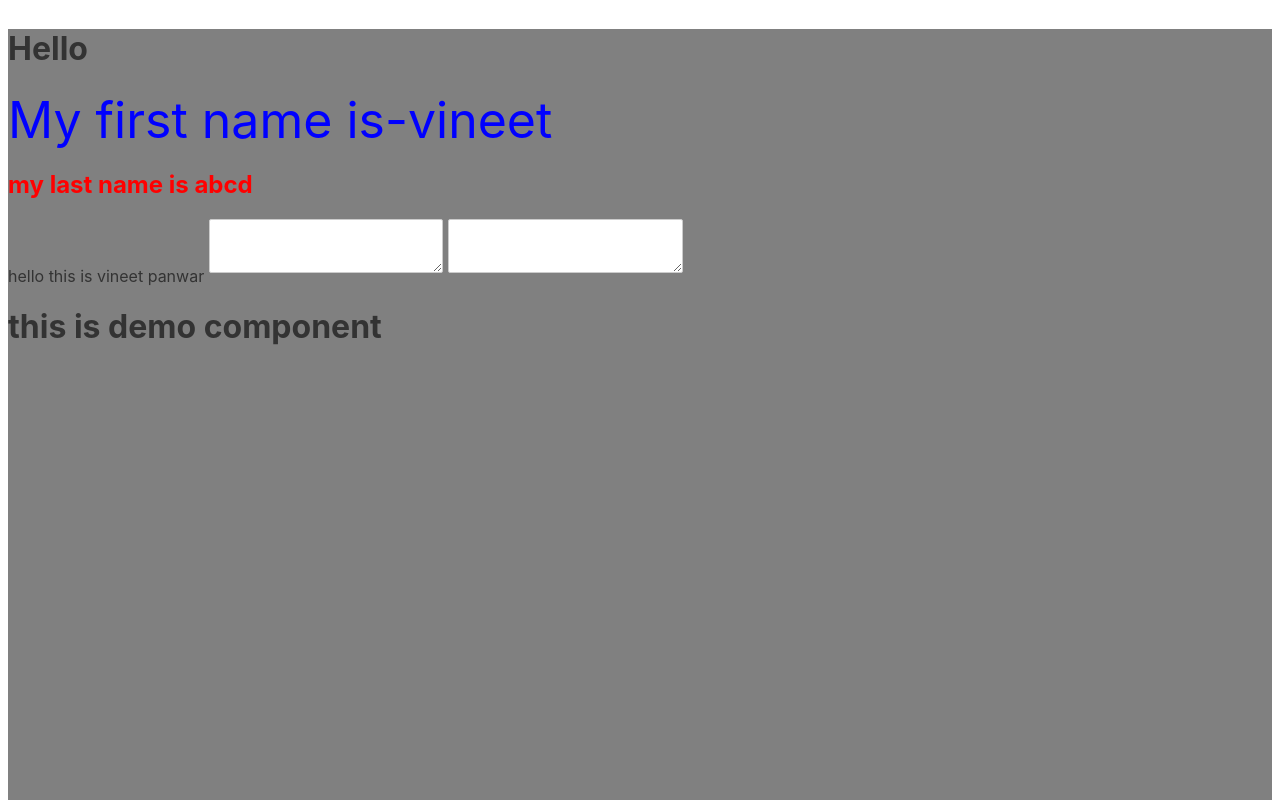
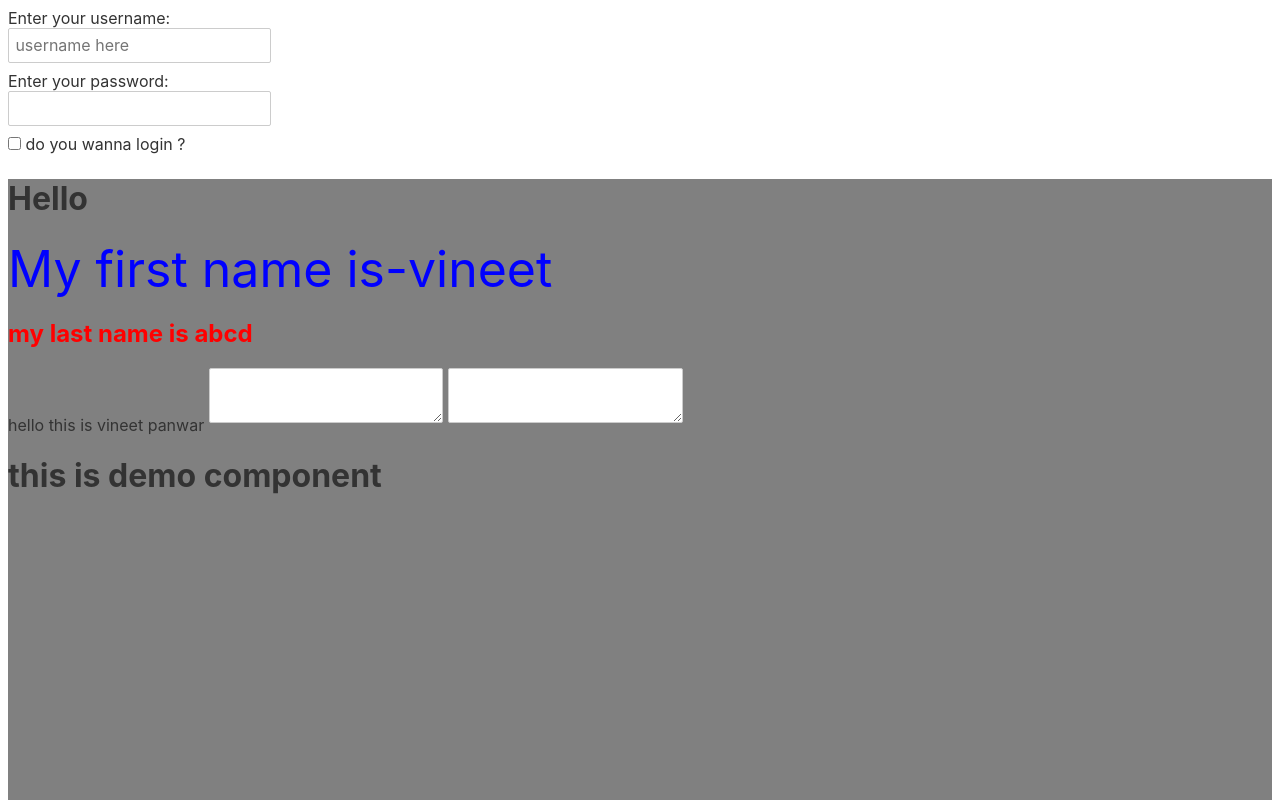
Before and after one commit to vineetpanwar/svelte-hello-world, a Svelte app: page / in a window 1280 px wide. Shown: the top 800 px of the page. Built offline with nearby package versions, Linux system fonts and the light colour scheme.

Commit message:
added animations

```diff
--- a/src/App.svelte
+++ b/src/App.svelte
@@ -1,4 +1,5 @@
 <script>
+	import {slide, fade ,blur} from "svelte/transition"
 	import Surname from "./surname.svelte";
 	import TagLineGenerator from "./tagLineGenerator.svelte";
 	import DemoCompo from "./DemoCompo.svelte";
@@ -6,7 +7,26 @@
 	let vineet = "vineet";
 	let stringToShow = "";
 	let htmlToShow = "";
+	let bindChecked = false;
 </script>
+	<form>
+		<div class="username">
+			<label for="username">Enter your username:</label>
+			<input type="text" name="username" placeholder="username here" />
+		</div>
+		<div class="password">
+			<label for="password">Enter your password:</label>
+			<input type="password" name="password" />
+		</div>
+		<label>
+			<input type="checkbox" bind:checked={bindChecked} />
+			do you wanna login ?
+		</label>
+	</form>
+
+	{#if bindChecked}
+		<h1 transition:blur={{duration:1200,delay:100}}>okay,getting you in </h1>
+	{/if}
 
 	<Box>
 	<h1 slot="header">Hello</h1>
```
